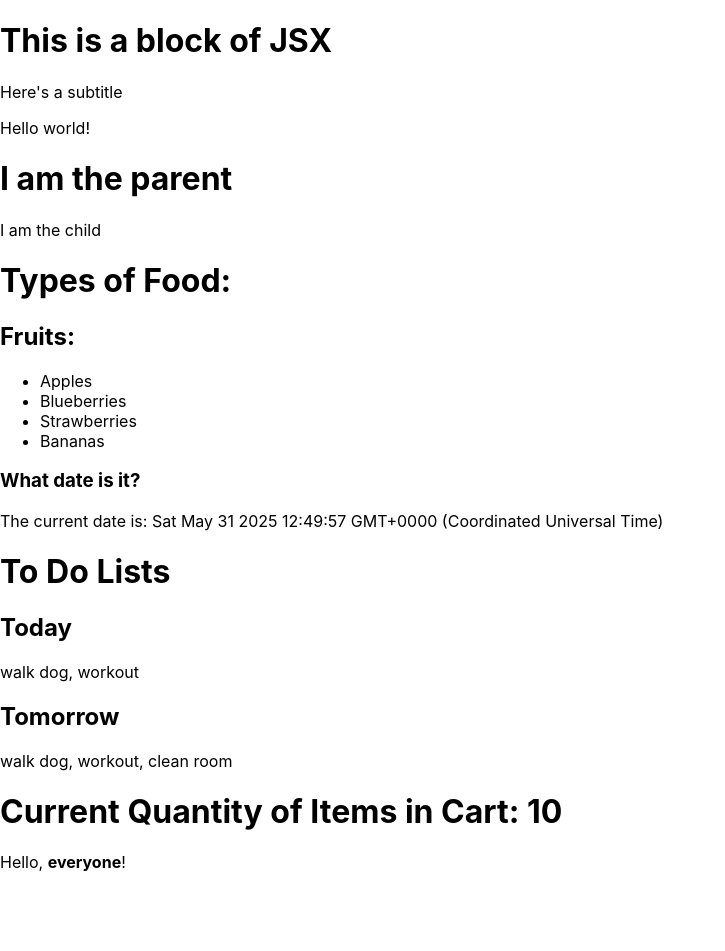
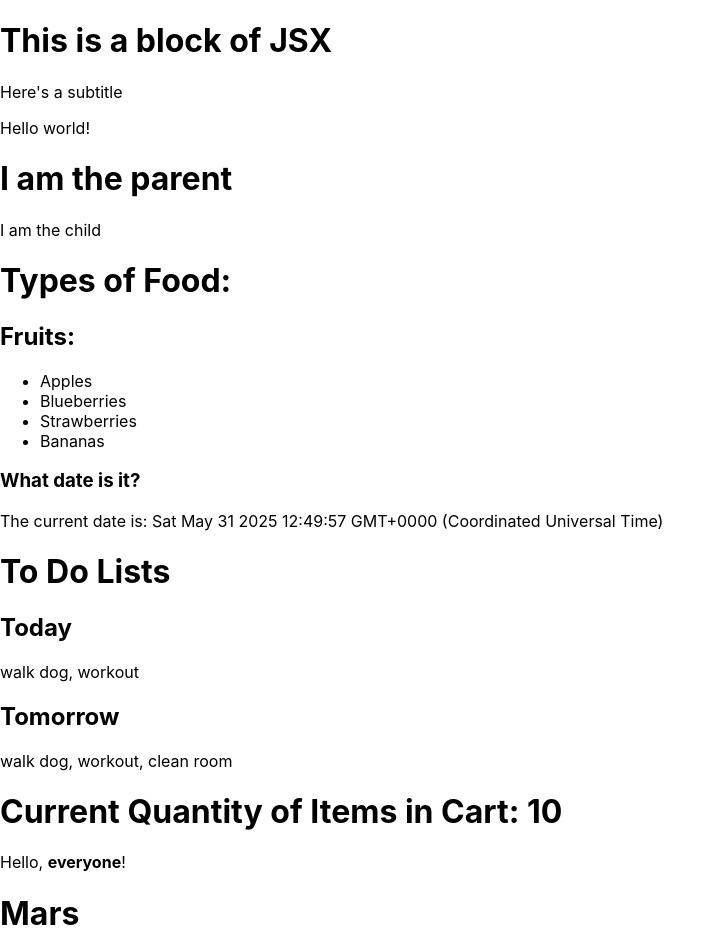
Before and after one commit to mars-rei/freecodecamp, a React (Create React App) app in the folder frontEndDevelopmentLibraries/4-react/: page / in a window 1280 px wide. Shown: the top 951 px of the page, without its empty margins (0-725 px from the left). Before the commit the page ends 888 px from the top, so only its background shows below. Built offline with nearby package versions, Linux system fonts and the light colour scheme.

Commit message:
lesson 21

```diff
--- a/frontEndDevelopmentLibraries/4-react/src/App.js
+++ b/frontEndDevelopmentLibraries/4-react/src/App.js
@@ -199,6 +199,25 @@ function App() {
   Camper.propTypes = { name : PropTypes.string.isRequired };
 
 
+  class StatefulComponent extends React.Component {
+    constructor(props) {
+      super(props);
+      // Only change code below this line
+      this.state = {
+        firstName : 'Mars'
+      }
+      // Only change code above this line
+    }
+    render() {
+      return (
+        <div>
+          <h1>{this.state.firstName}</h1>
+        </div>
+      );
+    }
+  };
+
+
 
   return (
     <div>
@@ -218,6 +237,8 @@ function App() {
       <App />
 
       <CampSite />
+
+      <StatefulComponent />
     </div>
   );
 }
```
